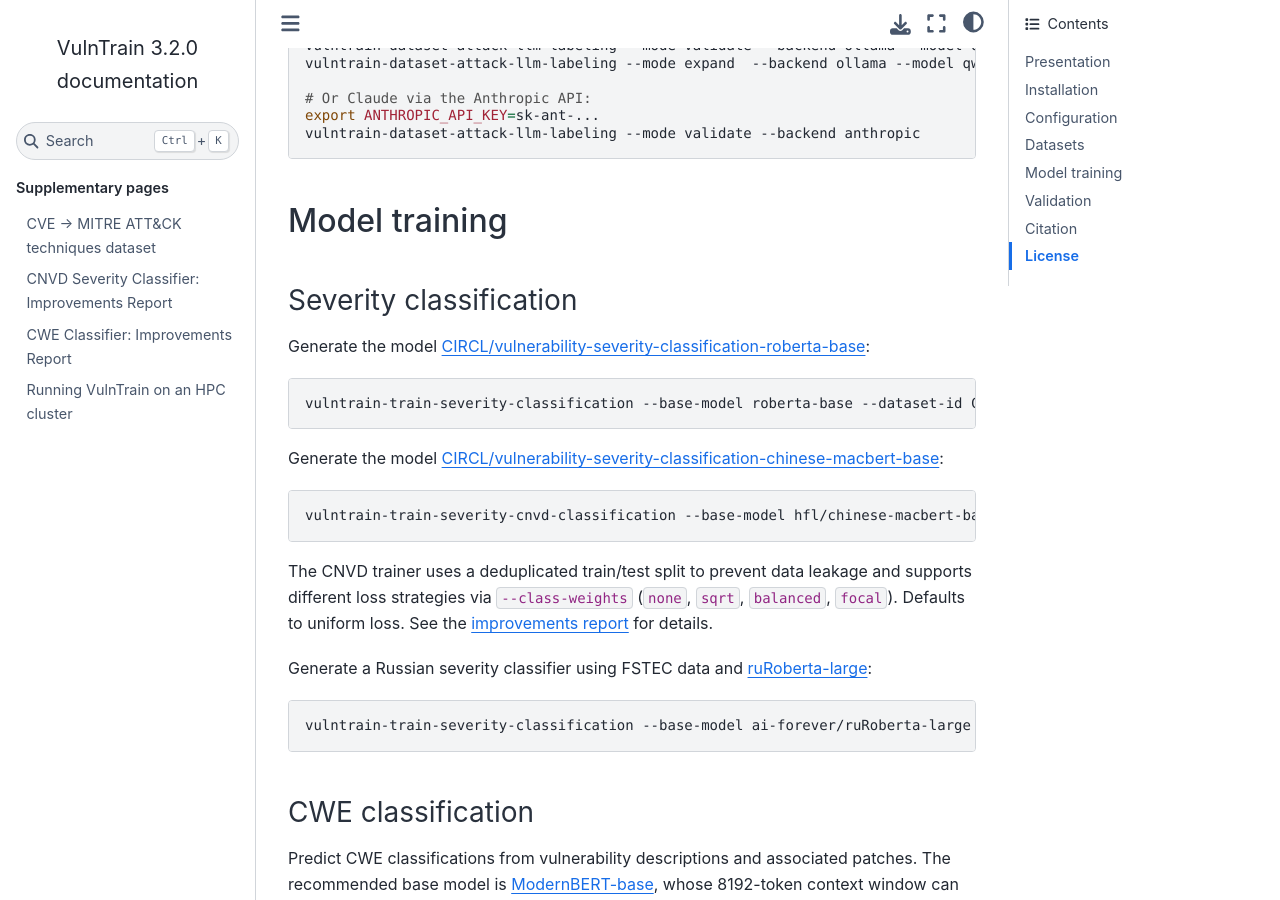
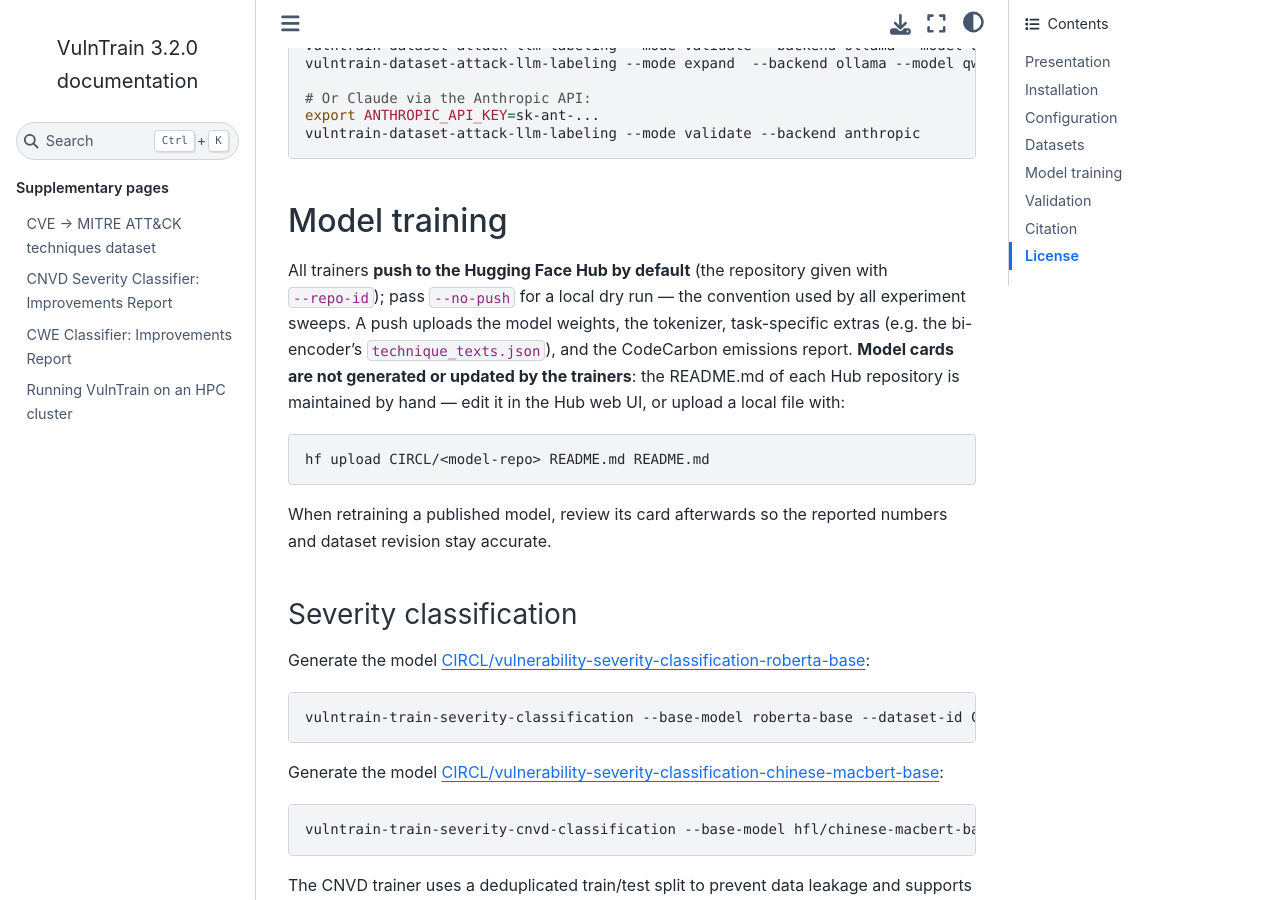
Before and after one commit to vulnerability-lookup/VulnTrain, a Sphinx documentation site: the page built from docs/index.md, in a window 1280 px wide and 900 px high, scrolled down 3804 px. Built offline with Sphinx 7.4.7 and the Sphinx Book theme 1.1.4, drawn with Linux system fonts in a browser that asks for light colours.

Commit message:
chg: [doc] trainers push by default; model cards are maintained by hand
Documents the two conventions the index page assumed silently: --no-push
is the opt-out (there is no --push flag), and README.md model cards are
never written by the trainers -- they are edited on the Hub or uploaded
with 'hf upload', and should be reviewed after every retrain of a
published model.

````diff
--- a/docs/index.md
+++ b/docs/index.md
@@ -173,6 +173,22 @@
 
 
 ## Model training
+
+All trainers **push to the Hugging Face Hub by default** (the repository
+given with `--repo-id`); pass `--no-push` for a local dry run — the
+convention used by all experiment sweeps. A push uploads the model
+weights, the tokenizer, task-specific extras (e.g. the bi-encoder's
+`technique_texts.json`), and the CodeCarbon emissions report. **Model
+cards are not generated or updated by the trainers**: the README.md of
+each Hub repository is maintained by hand — edit it in the Hub web UI,
+or upload a local file with:
+
+```bash
+hf upload CIRCL/<model-repo> README.md README.md
+```
+
+When retraining a published model, review its card afterwards so the
+reported numbers and dataset revision stay accurate.
 
 ### Severity classification
 
````
